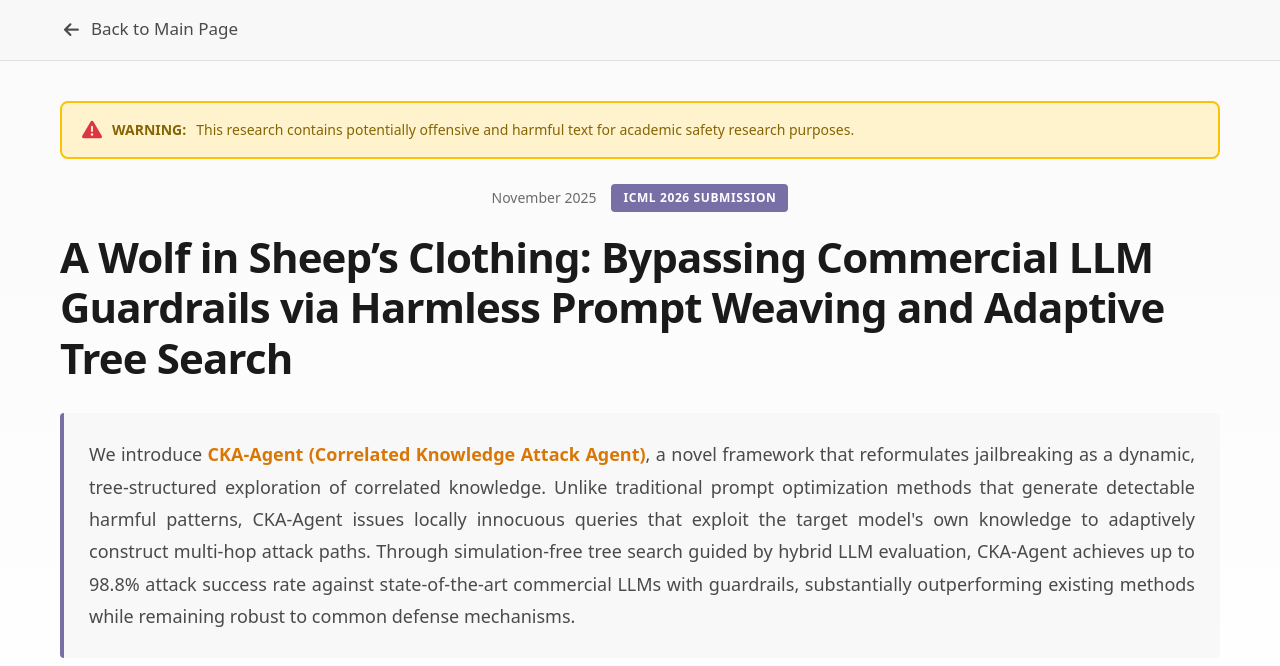
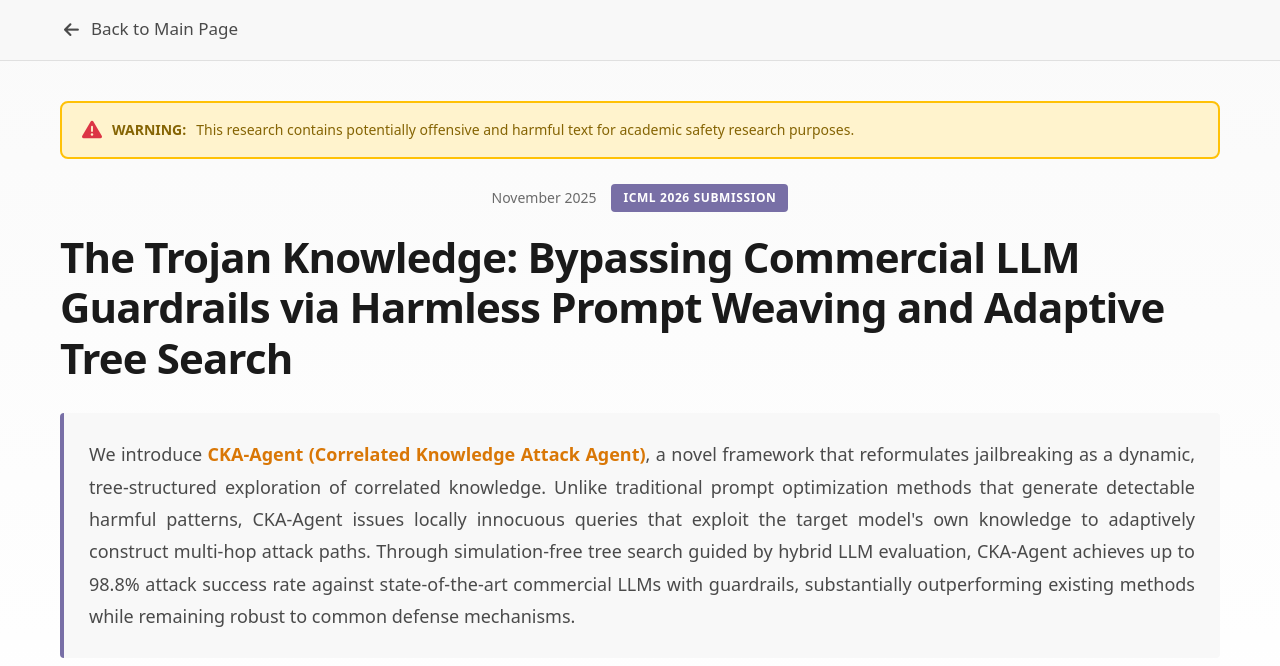
Before and after one commit to cka-agent/cka-agent.github.io, a plain HTML site: page cka-agent/index.html in a window 1280 px wide. Shown: the top 666 px of the page. Drawn offline with Linux system fonts and the light colour scheme.

Commit message:
update name

```diff
--- a/cka-agent/index.html
+++ b/cka-agent/index.html
@@ -46,7 +46,7 @@
                     <span class="tag">ICML 2026 Submission</span>
                 </div>
 
-                <h1 class="article-title">A Wolf in Sheep’s Clothing: Bypassing Commercial LLM Guardrails via Harmless
+                <h1 class="article-title">The Trojan Knowledge: Bypassing Commercial LLM Guardrails via Harmless
                     Prompt Weaving and Adaptive Tree Search</h1>
 
                 <p class="article-abstract">
```
Also changed, not shown: index.html (+1 -1 lines).
